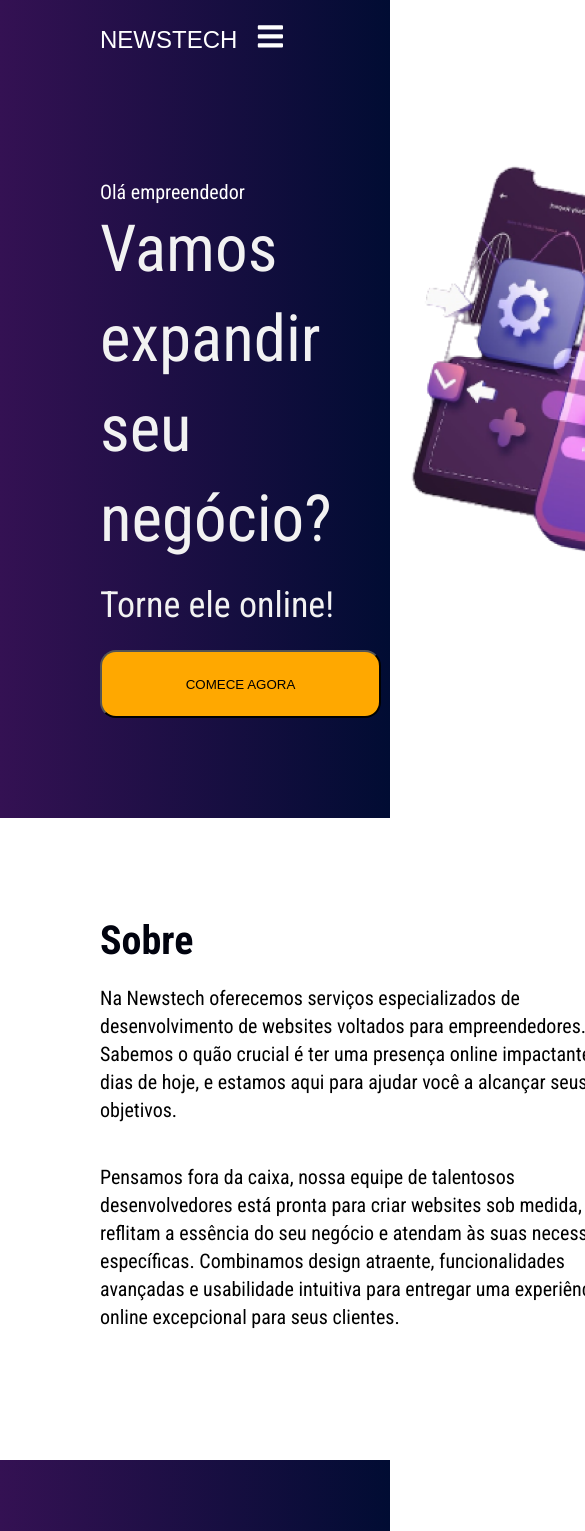
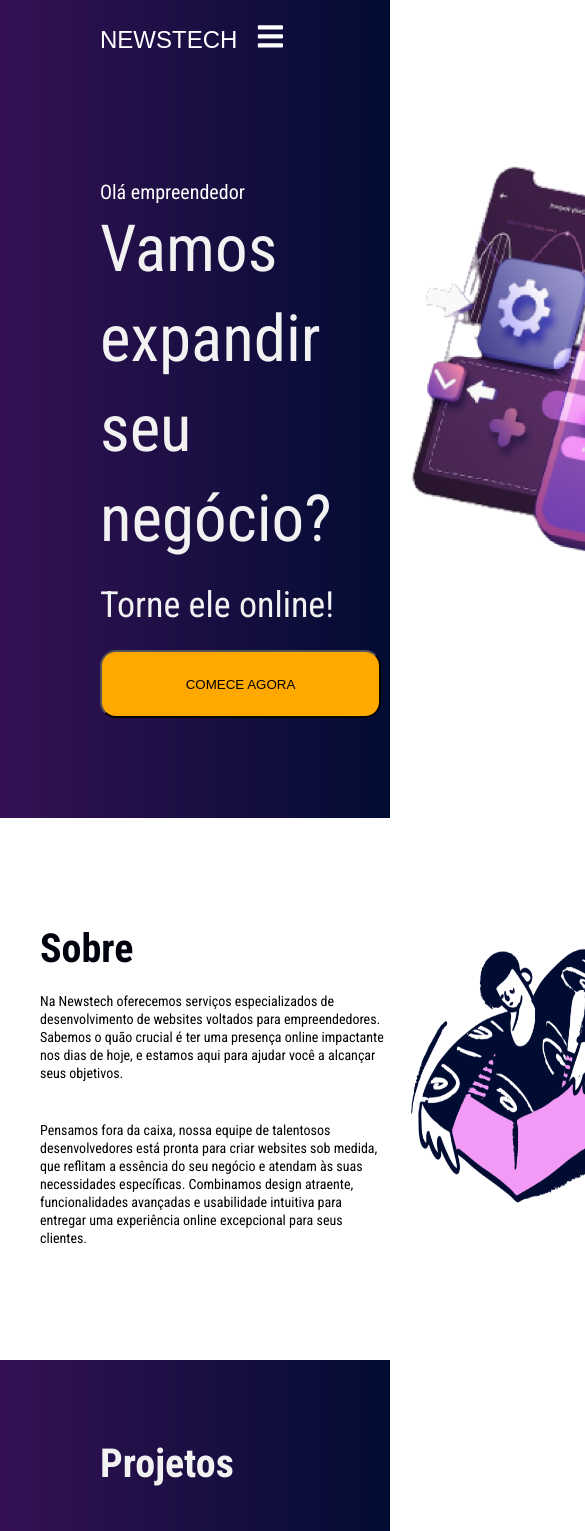
Before and after one commit to deniseschirmer/newstech, a React (Vite) app: page / in a window 390 px wide. Shown: the top 1531 px of the page, 585 px wide, since content can reach past the window. Built offline with nearby package versions, Linux system fonts and the light colour scheme; a web font is replaced by a local one.

Commit message:
added responsive tablet

```diff
--- a/src/components/Sobre/sobre.css
+++ b/src/components/Sobre/sobre.css
@@ -7,9 +7,7 @@
 
 .sobre-box {
   flex: 1;
-
   margin-top: 87px;
-  /* margin-bottom: 80px; */
 }
 
 .sobre-title {
@@ -34,17 +32,34 @@
 .sobre-box_imagem {
   width: 565px;
   height: 430px;
-
-  /* margin: 144px 105px 770px 68px; */
   flex: 1;
   text-align: center;
-
   margin-top: 144px;
-  /* margin-bottom: 80px; */
 }
 
 .responsive-image {
-  /* max-width: 100%; */
   width: 565px;
   height: 440px;
 }
+
+/* Media queries para dispositivos móveis */
+@media screen and (max-width: 768px) {
+  .sobre-container {
+    padding: 20px 40px;
+    height: 542px;
+  }
+  .sobre-paragrafo {
+    font-size: 14px;
+    line-height: 18px;
+    width: 345px;
+  }
+
+  .sobre-box_imagem {
+    margin-top: 87px;
+  }
+
+  .responsive-image {
+    width: 300px;
+    height: 300px;
+  }
+}
```
